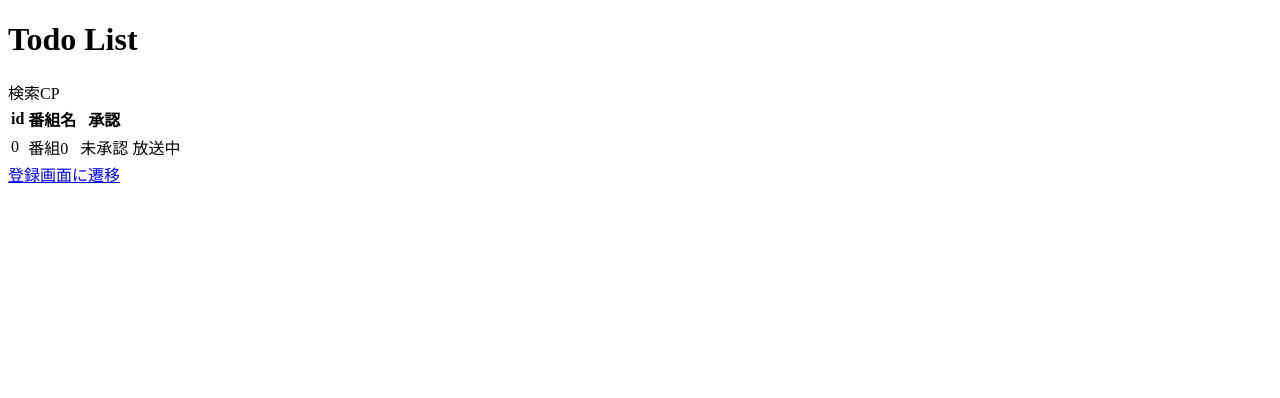
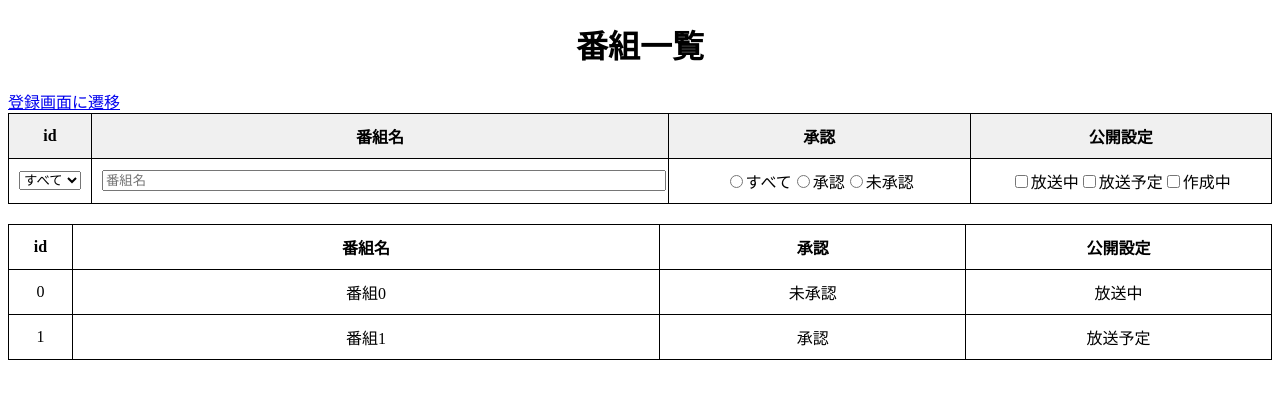
Before and after one commit to ishidakouki/-, a Next.js app in the folder React/Next/nextjs13/: page / in a window 1280 px wide. Shown: the top 398 px of the page. Built offline with nearby package versions, Linux system fonts and the light colour scheme.

Commit message:
デザインを整える

```diff
--- a/React/Next/nextjs13/app/component/index.tsx
+++ b/React/Next/nextjs13/app/component/index.tsx
@@ -1,31 +1,32 @@
 "use client";
 import { useRecoilState } from 'recoil'
 import { programState } from "../state/programState";
-import { getSituation } from "../component/index/getSituation"
+import { getSituation } from "../component/index/getSituation";
+import "../css/index.css"
 
 export default function create () {
     //console.log(programState);
     const [program, setProgram] = useRecoilState(programState)
 
-    console.log(program)
+    //console.log(program)
 
-    //TODO:getSituationの赤線の修正
     return (
-        <div>
+        <div className="program-list">
         <table className="custom-table">
           <thead>
             <tr>
               <th>id</th>
               <th>番組名</th>
               <th>承認</th>
+              <th>公開設定</th>
             </tr>
           </thead>
           <tbody>
-                    {program.map((program,index) => (
+            {program.map((program, index) => (
               <tr key={index}>
                 <td>{program.id}</td>
                 <td>{program.name}</td>
-                        <td>{program.approval ? "承認":"未承認" }</td>
+                <td>{program.approval ? "承認" : "未承認"}</td>
                 <td>{getSituation(program.situation)}</td>
               </tr>
             ))}
--- a/React/Next/nextjs13/app/component/index/DispSituation.ts
+++ b/React/Next/nextjs13/app/component/index/DispSituation.ts
@@ -7,6 +7,5 @@ export const DispSituation:DispSituation = Object.freeze({
     0: "放送中",
     10: "放送予定",
     20: "作成中",
-    30: "製作中",
     default: ""
 })
--- a/React/Next/nextjs13/app/component/search.tsx
+++ b/React/Next/nextjs13/app/component/search.tsx
@@ -1,9 +1,62 @@
+import "../css/serach.css";
 
 export default function create () {
 
     return (
-        <div>
-            検索CP
-        </div>
+<div className="search-cp">
+  <table className="search-table">
+    <thead>
+      <tr>
+        <th>id</th>
+        <th>番組名</th>
+        <th>承認</th>
+        <th>公開設定</th>
+      </tr>
+    </thead>
+    <tbody>
+      <tr>
+        <td>
+          <select id="search-situation">
+            <option value="">すべて</option>
+            <option value="option1">降順</option>
+            <option value="option2">昇順</option>
+          </select>
+        </td>
+        <td>
+          <input type="text" id="search-program-name" placeholder="番組名" />
+        </td>
+        <td>
+          <label>
+            <input type="radio" name="approval" value="all" />
+            すべて
+          </label>
+          <label>
+            <input type="radio" name="approval" value="approved" />
+            承認
+          </label>
+          <label>
+            <input type="radio" name="approval" value="unapproved" />
+            未承認
+          </label>
+        </td>
+        <td>
+          <label>
+            <input type="checkbox" name="situation" value="option1" />
+            放送中
+          </label>
+          <label>
+            <input type="checkbox" name="situation" value="option2" />
+            放送予定
+          </label>
+          <label>
+            <input type="checkbox" name="situation" value="option3" />
+            作成中
+          </label>
+        </td>
+      </tr>
+    </tbody>
+  </table>
+</div>
+
     )
 }
--- a/React/Next/nextjs13/app/css/index.css
+++ b/React/Next/nextjs13/app/css/index.css
@@ -1,15 +1,39 @@
-body {
-    margin: 0;
-    font-family: -apple-system, BlinkMacSystemFont, "Segoe UI", "Roboto", "Oxygen",
-      "Ubuntu", "Cantarell", "Fira Sans", "Droid Sans", "Helvetica Neue",
-      sans-serif;
-    -webkit-font-smoothing: antialiased;
-    -moz-osx-font-smoothing: grayscale;
-    font-family: "Times New Roman", Times, serif;
-    background-color: #008080;
-  }
+.search-cp {
+  margin-bottom: 20px;
+}
 
-  code {
-    font-family: source-code-pro, Menlo, Monaco, Consolas, "Courier New",
-      monospace;
-  }
+.search-table,
+.custom-table {
+  width: 100%;
+  border-collapse: collapse;
+}
+
+.search-table th,
+.search-table td,
+.custom-table th,
+.custom-table td {
+  border: 1px solid black;
+  padding: 10px;
+  text-align: center;
+}
+
+.search-table thead th {
+  background-color: #f0f0f0;
+}
+
+.search-table th:nth-child(1),
+.custom-table th:nth-child(1) {
+  width: 50px;
+}
+
+.search-table th:nth-child(2),
+.custom-table th:nth-child(2) {
+  width: 700px;
+}
+
+.search-table th:nth-child(3),
+.search-table th:nth-child(4),
+.custom-table th:nth-child(3),
+.custom-table th:nth-child(4) {
+  width: 350px;
+}
--- /dev/null
+++ b/React/Next/nextjs13/app/css/layput.css
@@ -0,0 +1,3 @@
+h1 {
+    text-align: center;
+  }
--- a/React/Next/nextjs13/app/css/serach.css
+++ b/React/Next/nextjs13/app/css/serach.css
@@ -0,0 +1,36 @@
+.search-cp {
+  margin-bottom: 20px;
+}
+
+.search-table {
+  width: 100%;
+  border-collapse: collapse;
+}
+
+.search-table th,
+.search-table td {
+  border: 1px solid black;
+  padding: 10px;
+  text-align: center;
+}
+
+.search-table thead th {
+  background-color: #f0f0f0;
+}
+
+.search-table th:nth-child(1) {
+  width: 50px;
+}
+
+.search-table th:nth-child(2) {
+  width: 700px;
+}
+
+.search-table th:nth-child(3),
+.search-table th:nth-child(4) {
+  width: 350px;
+}
+
+.search-table input[type="text"] {
+  width: 100%;
+}
--- a/React/Next/nextjs13/app/layout.tsx
+++ b/React/Next/nextjs13/app/layout.tsx
@@ -11,7 +11,7 @@ export default function RootLayout({
     <RecoilRoot>
       <html lang="en">
         <body>
-            <h1>Todo List</h1>{children}</body>
+            {children}</body>
       </html>
     </RecoilRoot>
   )
--- a/React/Next/nextjs13/app/page.tsx
+++ b/React/Next/nextjs13/app/page.tsx
@@ -1,14 +1,16 @@
 import Link from "next/link";
 import Index from "./component/index";
 import Search from "./component/search";
+import "./css/layput.css";
 
 export default function create () {
 
   return (
     <div>
+      <h1>番組一覧</h1>
+      <Link href="/create">登録画面に遷移</Link>
       <Search></Search>
       <Index></Index>
-      <Link href="/create">登録画面に遷移</Link>
     </div>
   )
 }
--- a/React/Next/nextjs13/app/state/programState.ts
+++ b/React/Next/nextjs13/app/state/programState.ts
@@ -9,5 +9,11 @@ export const programState = atom<Program[]>({
         name: "番組0",
         approval: false,
         situation: 0
+    },
+    {
+        id:1,
+        name: "番組1",
+        approval: true,
+        situation: 10
     }]
 })
```
Lines whose indentation alone changed are shown as unchanged.
